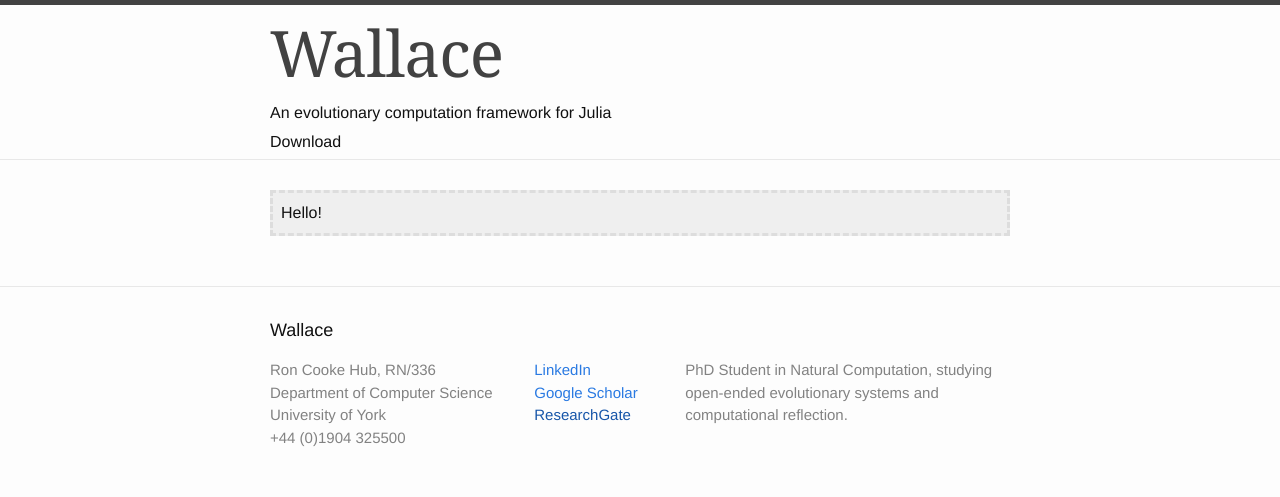
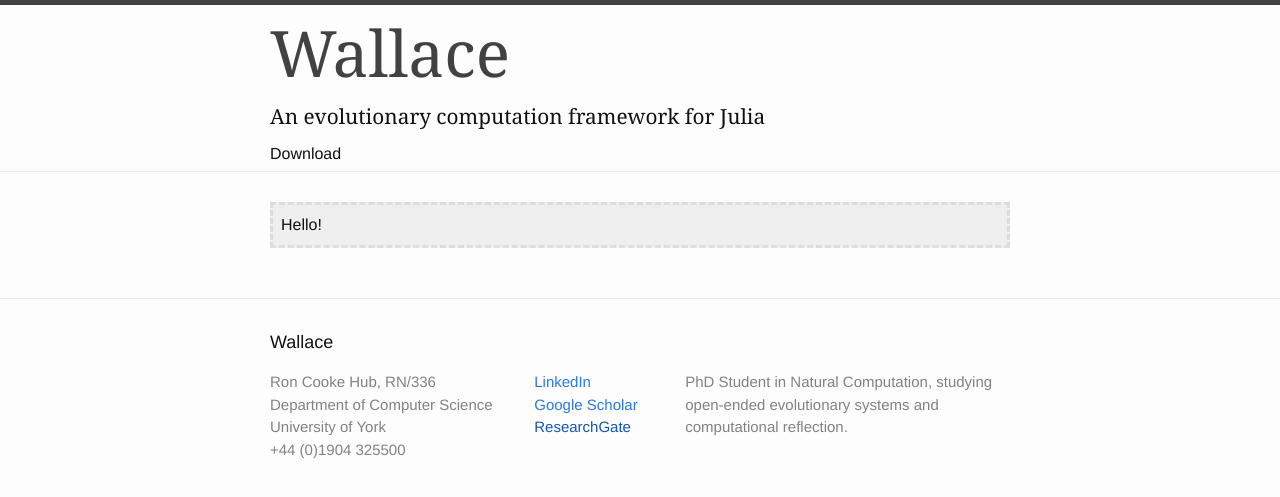
Before and after one commit to ChrisTimperley/Wallace.jl, a Jekyll site: the page built from index.html, in a window 1280 px wide. Shown: the top 497 px of the page. Built offline with Jekyll 4.4.1, drawn with Linux system fonts in a browser that asks for light colours.

Commit message:
Modified layout.

```diff
--- a/_sass/_layout.scss
+++ b/_sass/_layout.scss
@@ -7,12 +7,11 @@
 }
 
 .site-title {
-    font-family: Georgia;
-    font-size: 4.0em;
-    letter-spacing: -1px;
-    margin-bottom: 0;
-    float: left;
-    color: $grey-color-dark;
+  font-family: Georgia;
+  font-size: 4.0em;
+  margin-bottom: 0;
+  float: left;
+  & { color: $grey-color-dark; }
 }
 
 .site-logo {
@@ -21,6 +20,9 @@
 
 .site-subtitle {
     clear: both;
+    font-family: Georgia;
+    font-size: 1.3em;
+    margin-bottom: 10px
 }
 
 .site-nav {
```
